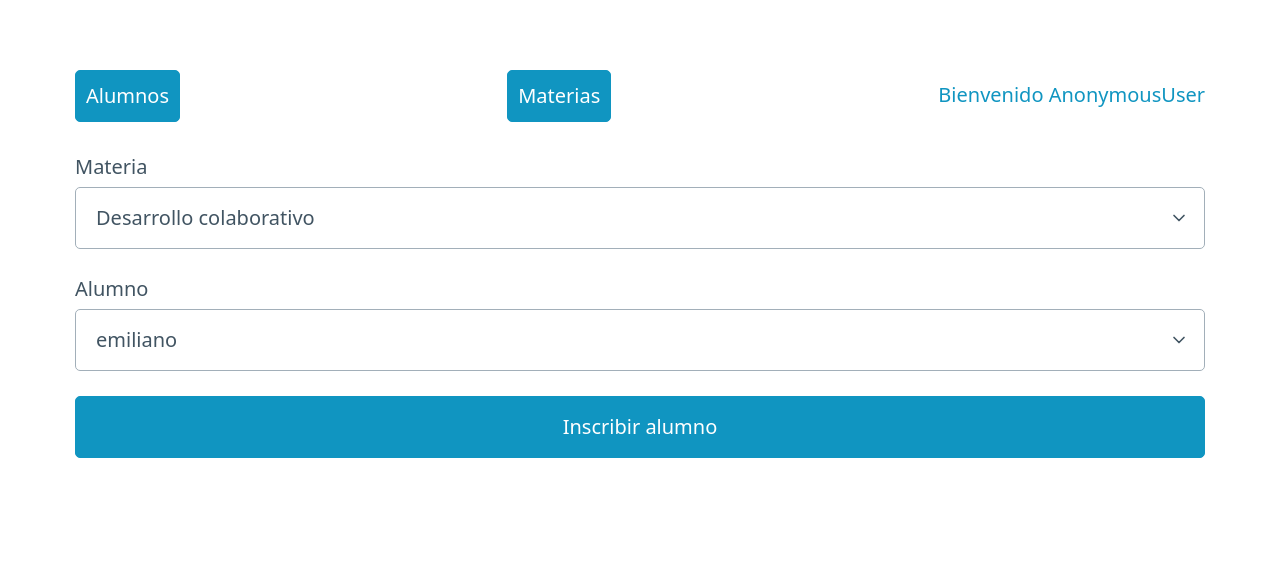
After one commit to artlunaa/proyecto-final-desarrollo-colab, a Django app: page /inscribir-alumnos-a-materias in a window 1280 px wide. The commit adds this page. Shown: the top 567 px of the page. Run offline with Django 4.2, Linux system fonts and the light colour scheme; data comes from the database, SQL or seed files in the repository; both versions use the stored data as it was after the commit.

Commit message:
Ya se pueden inscribir los alumnos a las materias, solo falta que sea posible agregar calificacion

```diff
--- a/web/models.py
+++ b/web/models.py
@@ -8,6 +8,7 @@ class Alumno(models.Model):
     email = models.EmailField()
     carrera = models.CharField(max_length=50)
     semestre = models.IntegerField()
+    materias = models.ManyToManyField('Materia')
 
 
 class Materia(models.Model):
--- a/web/templates/alumno/tabla.html
+++ b/web/templates/alumno/tabla.html
@@ -12,7 +12,7 @@
     <a href="/panel" role="button">Inicio</a>
     <a href="/materias" role="button">Materias</a>
     <a href="/alumnos/crear_alumno" role="button">Crear Alumno</a>
-    <a>Bienvenido Emiliano</a>
+    <a>Bienvenido {{ request.user }}</a>
 </nav>
 
 <h1>Alumnos</h1>
--- /dev/null
+++ b/web/templates/inscribir-alumnos-a-materias.html
@@ -0,0 +1,49 @@
+<!DOCTYPE html>
+<html lang="en">
+<head>
+    <meta charset="UTF-8">
+    <title>Title</title>
+    <link rel="stylesheet" href="https://cdn.jsdelivr.net/npm/@picocss/pico@1/css/pico.min.css">
+</head>
+<body>
+<main class="container">
+
+    <nav style="margin-bottom: 40px">
+        <a href="/alumnos" role="button">Alumnos</a>
+        <a href="/alumnos" role="button">Materias</a>
+        <a>Bienvenido {{ request.user }}</a>
+    </nav>
+
+
+    <form method="POST">
+        {% if message %}
+            <p>{{ message }}</p>
+        {% endif %}
+
+        {% csrf_token %}
+
+        <label for="materia">
+            Materia
+            <select id="materia" name="id_materia">
+                {% for materia in materias %}
+                    <option value="{{ materia.id }}">{{ materia.nombre }}</option>
+                {% endfor %}
+            </select>
+        </label>
+
+        <label for="alumno">
+            Alumno
+            <select name="id_alumno">
+                {% for alumno in alumnos %}
+                    <option value="{{ alumno.id }}">{{ alumno.nombre }}</option>
+                {% endfor %}
+            </select>
+        </label>
+
+        <button type="submit">
+            Inscribir alumno
+        </button>
+    </form>
+</main>
+</body>
+</html>
--- a/web/templates/materias/crear-editar.html
+++ b/web/templates/materias/crear-editar.html
@@ -10,7 +10,7 @@
 
 <nav style="margin-bottom: 40px">
     <a href="/materias" role="button">Materias</a>
-    <a>Bienvenido Emiliano</a>
+    <a>Bienvenido {{ request.user }}</a>
 </nav>
 
 <form method="POST">
--- a/web/templates/materias/tabla.html
+++ b/web/templates/materias/tabla.html
@@ -11,7 +11,7 @@
     <a href="/panel" role="button">Inicio</a>
     <a href="/alumnos" role="button">Alumnos</a>
     <a href="/materias/crear_materia" role="button">Crear Materia</a>
-    <a>Bienvenido Emiliano</a>
+    <a>Bienvenido {{ request.user }}</a>
 </nav>
 
 <h1>Materias</h1>
--- a/web/urls.py
+++ b/web/urls.py
@@ -1,5 +1,6 @@
 from django.urls import path
-from .views import index_alumno, crear_alumno, eliminar_alumo, index_materia, crear_materia, eliminar_materia, login, panel
+from .views import index_alumno, crear_alumno, eliminar_alumo, index_materia, crear_materia, eliminar_materia, login, \
+    panel, inscribir_alumno_a_materia
 
 urlpatterns = [
     path('', login, name="login"),
@@ -12,4 +13,6 @@ urlpatterns = [
     path('materias', index_materia, name="materia_index"),
     path('materias/crear_materia', crear_materia, name="crear_materia"),
     path('materias/eliminar_materia', eliminar_materia, name="eliminar_materia"),
+
+    path('inscribir-alumnos-a-materias', inscribir_alumno_a_materia, name="inscribir_alumno_a_materia"),
 ]
--- a/web/views.py
+++ b/web/views.py
@@ -93,3 +93,19 @@ def eliminar_materia(request):
         materia = Materia.objects.get(id=id)
         materia.delete()
     return redirect('materia_index')
+
+
+def inscribir_alumno_a_materia(request):
+    message = None
+    if request.method == 'POST':
+        id_alumno = request.POST['id_alumno']
+        id_materia = request.POST['id_materia']
+        alumno = Alumno.objects.get(id=id_alumno)
+        materia = Materia.objects.get(id=id_materia)
+        alumno.materias.add(materia)
+        alumno.save()
+        message = f'Alumno inscrito a "{materia.nombre}" correctamente'
+    alumnos = Alumno.objects.all()
+    materias = Materia.objects.all()
+    return render(request, 'inscribir-alumnos-a-materias.html',
+                  {'messsage': message, 'alumnos': alumnos, 'materias': materias})
```
Also changed, not shown: web/templates/alumno/crear-editar.html (+36 -1 lines), web/templates/panel.html (+8 -0 lines), db.sqlite3.
